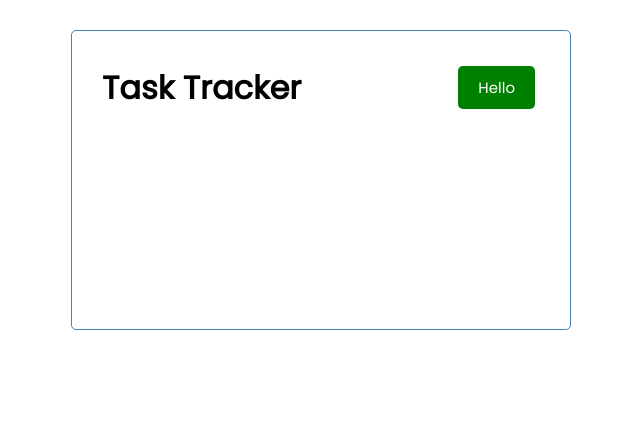
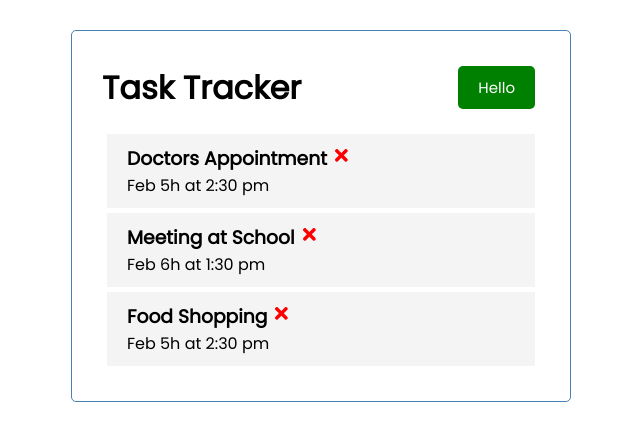
Before and after one commit to lexcraw4d/react-task-tracker, a React (Create React App) app: page / in a window 1280 px wide. Shown: the top 440 px of the page, without its empty margins (319-959 px from the left). Built offline with nearby package versions, Linux system fonts and the light colour scheme.

Commit message:
added tasks into seperate components and adjusted background color

```diff
--- a/package.json
+++ b/package.json
@@ -8,6 +8,7 @@
     "@testing-library/user-event": "^12.8.3",
     "react": "^17.0.2",
     "react-dom": "^17.0.2",
+    "react-icons": "^4.2.0",
     "react-scripts": "4.0.3",
     "web-vitals": "^1.1.2"
   },
@@ -35,5 +36,4 @@
       "last 1 safari version"
     ]
   }
-
 }
--- a/src/App.js
+++ b/src/App.js
@@ -1,10 +1,36 @@
 import Header from './components/Header'
+import Tasks from './components/Tasks'
+import { useState } from "react"
 
-function App() {
+const App = () => {
+
+  const [ tasks, setTasks ] = useState (
+    [
+        {
+            id:1,
+            text: 'Doctors Appointment',
+            day: 'Feb 5h at 2:30 pm',
+            reminder: true,
+        },
+        {
+            id:2,
+            text: 'Meeting at School',
+            day: 'Feb 6h at 1:30 pm',
+            reminder: true,
+        },
+        {
+            id:3,
+            text: 'Food Shopping',
+            day: 'Feb 5h at 2:30 pm',
+            reminder: false,
+        }
+    ]
+)
 
   return (
     <div className="container">
       <Header />
+      <Tasks tasks={ tasks }/>
 
     </div>
   );
--- /dev/null
+++ b/src/components/Task.js
@@ -0,0 +1,13 @@
+import { FaTimes } from 'react-icons/fa'
+
+
+const Task = ({ task }) => {
+    return (
+        <div className= "tasks">
+            <h3>{task.text} <FaTimes style = {{color : 'red', cursor: 'pointer'}}/></h3>
+            <p>{task.day}</p>
+        </div>
+    )
+}
+
+export default Task
--- /dev/null
+++ b/src/components/Tasks.js
@@ -0,0 +1,14 @@
+
+import Task from "./Task"
+
+const Tasks = ({ tasks }) => {
+    return (
+        <>
+            { tasks.map((task)=>(
+                 <Task key= {task.id} task={task}/>
+            ))}
+        </>
+    )
+}
+
+export default Tasks
--- a/src/index.css
+++ b/src/index.css
@@ -54,7 +54,7 @@
   width: 100%;
 }
 
-.task {
+.tasks {
   background: #f4f4f4;
   margin: 5px;
   padding: 10px 20px;
```
Also changed, not shown: 1 other file (tests, documents, lock files or other folders).
